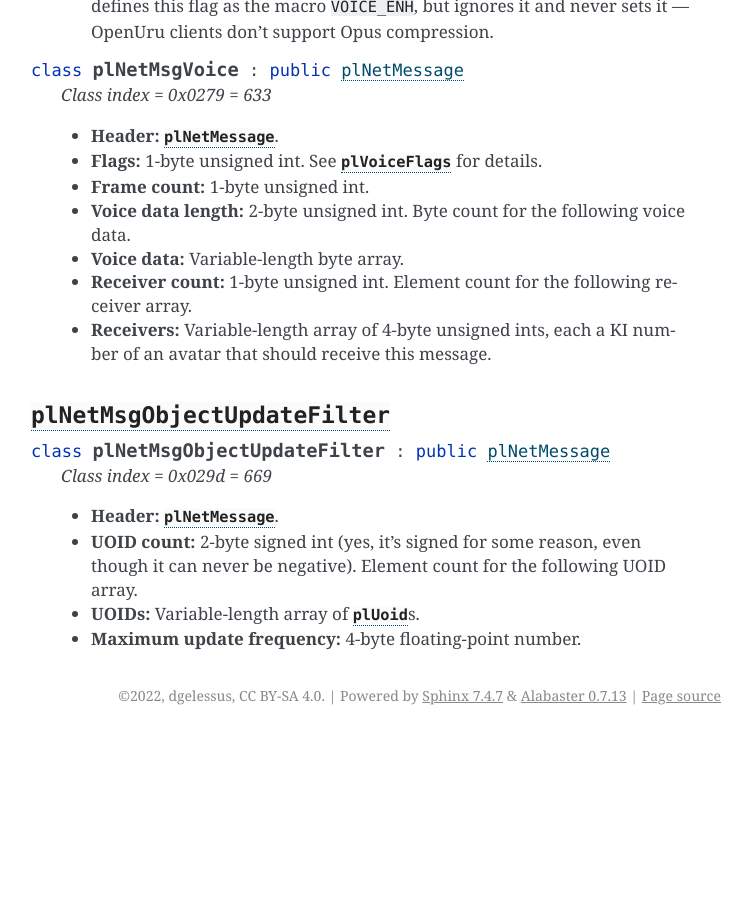
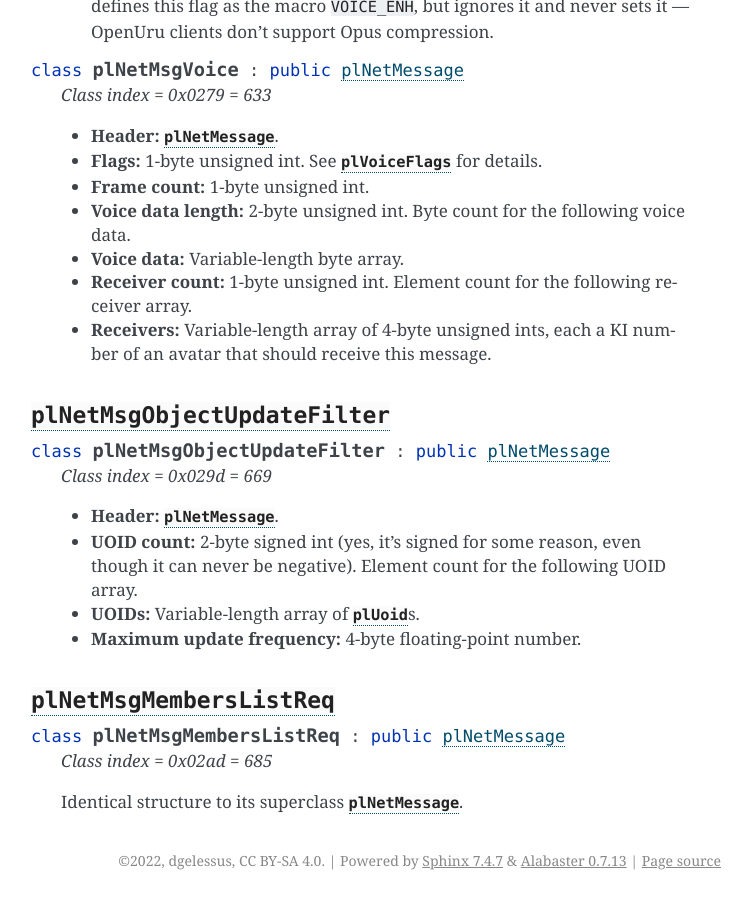
Before and after one commit to dgelessus/NAGUS, a Sphinx documentation site: the page built from docs/uru/game_server.rst, in a window 1280 px wide and 900 px high, scrolled down 14076 px. Shown: the whole window, without its empty margins (389-1141 px from the left). Built offline with Sphinx 7.4.7, drawn with Linux system fonts in a browser that asks for light colours; before the commit the page ends 14811 px from its top, so only the background shows below that; some of the changed text lies outside the part shown.

Commit message:
Document structure of plNetMsgMembersListReq

```diff
--- a/docs/uru/game_server.rst
+++ b/docs/uru/game_server.rst
@@ -176,7 +176,7 @@ and not supported by MOSS or DIRTSAND
       * :cpp:class:`plNetMsgLoadClone` = 0x03b3 = 947 (client <-> server)
   * :cpp:class:`plNetMsgVoice` = 0x0279 = 633 (client <-> server)
   * :cpp:class:`plNetMsgObjectUpdateFilter` = 0x029d = 669 (client -> server, not handled by MOSS or DIRTSAND)
-  * ``plNetMsgMembersListReq`` = 0x02ad = 685 (client -> server)
+  * :cpp:class:`plNetMsgMembersListReq` = 0x02ad = 685 (client -> server)
   * ``plNetMsgServerToClient`` = 0x02b2 = 690 (abstract)
 
     * ``plNetMsgGroupOwner`` = 0x0264 = 612 (server -> client)
@@ -478,7 +478,7 @@ Common data types
 
       .. cpp:enumerator:: kIsSystemMessage = 1 << 17
 
-         Set for all :cpp:class:`plNetMsgRoomsList`, :cpp:class:`plNetMsgObjStateRequest`, ``plNetMsgMembersListReq``, and ``plNetMsgServerToClient`` messages
+         Set for all :cpp:class:`plNetMsgRoomsList`, :cpp:class:`plNetMsgObjStateRequest`, :cpp:class:`plNetMsgMembersListReq`, and ``plNetMsgServerToClient`` messages
          (including subclasses, if any).
          DIRTSAND also sets it for some :cpp:class:`plNetMsgSDLStateBCast` messages.
          MOSS, DIRTSAND, and the client never use this flag for anything.
@@ -792,3 +792,12 @@ Common data types
      Element count for the following UOID array.
    * **UOIDs:** Variable-length array of :cpp:class:`plUoid`\s.
    * **Maximum update frequency:** 4-byte floating-point number.
+
+:cpp:class:`plNetMsgMembersListReq`
+^^^^^^^^^^^^^^^^^^^^^^^^^^^^^^^^^^^
+
+.. cpp:class:: plNetMsgMembersListReq : public plNetMessage
+
+   *Class index = 0x02ad = 685*
+
+   Identical structure to its superclass :cpp:class:`plNetMessage`.
```
